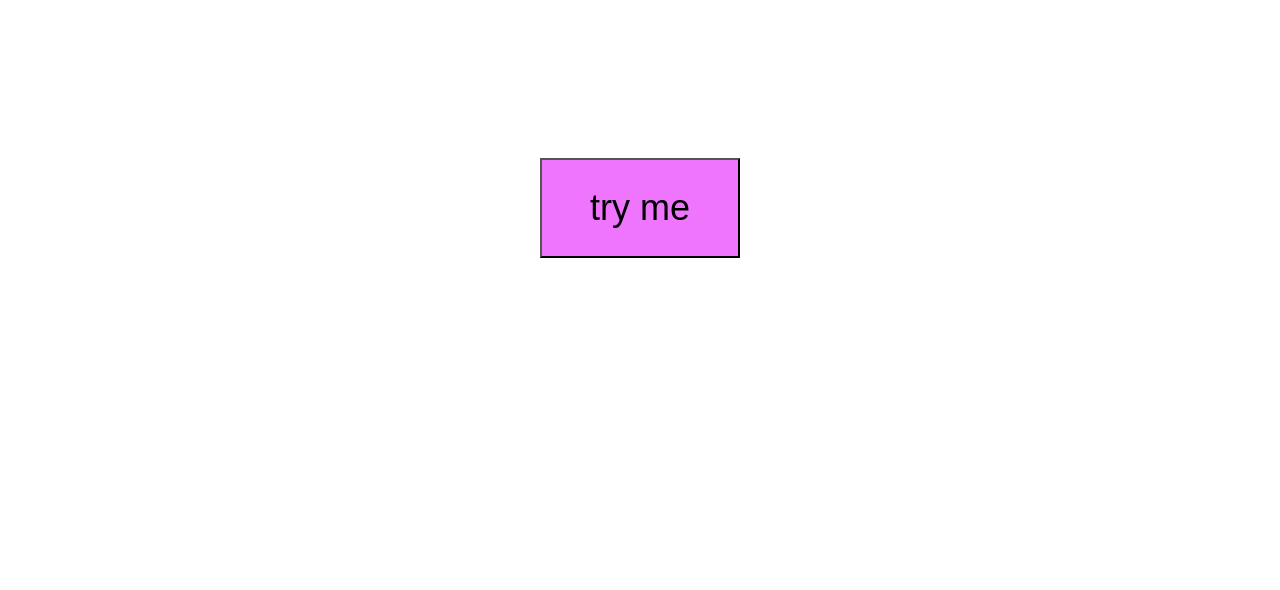
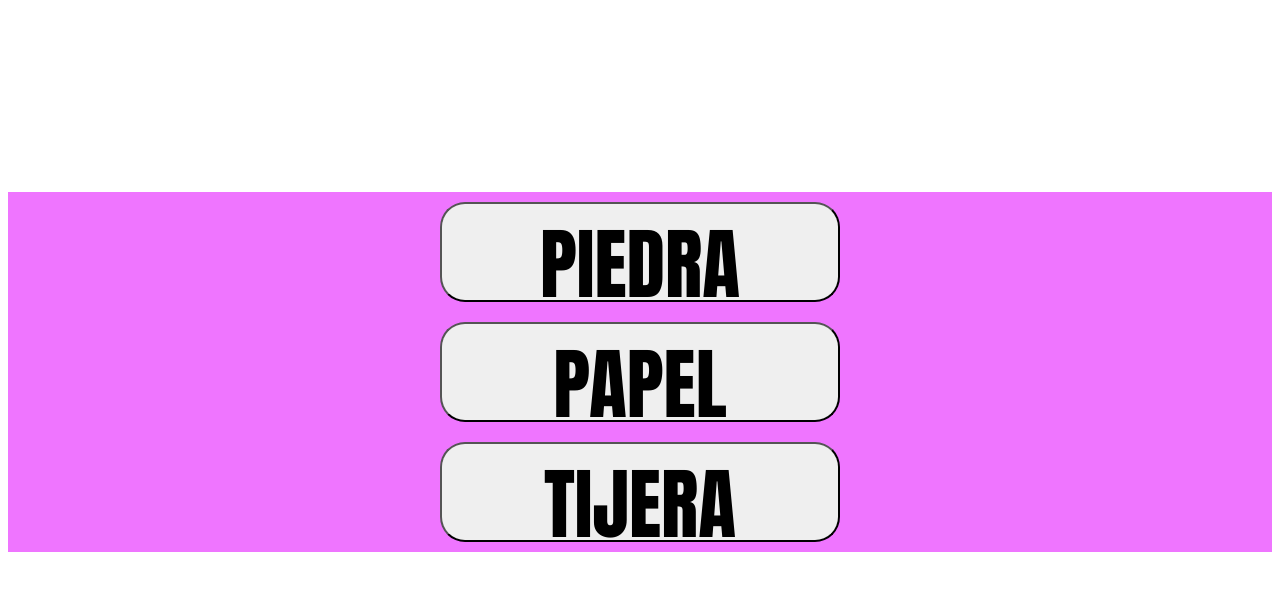
Before and after one commit to camilomontenegro/PPT, a plain HTML site: page index.html in a window 1280 px wide. Drawn offline with Linux system fonts and the light colour scheme.

Commit message:
Bigger buttons, text changes

```diff
--- a/index.html
+++ b/index.html
@@ -8,9 +8,14 @@
     <link rel="stylesheet" href="style.css">
 </head>
 <body class="body">
-    <div id="cpu"></div>
-    <div class="button_container"><button class="button" onclick="game();">try me</button></div>
-    <p id="result"></p>
+    <div class="cpu_base" id="cpu"></div>
+
+    <div class="button"><button id="ROCK" class="button_base" onclick="game('piedra');">PIEDRA</button></div>
+    <div class="button"><button id="PAPER" class="button_base" onclick="game('papel');">PAPEL</button></div>
+    <div class="button"><button id="SCISSORS" class="button_base" onclick="game('tijera');">TIJERA</button></div>
+
+
+    <p id="result" class="Results"></p>
 
 
     <script src="js.js">
--- a/js.js
+++ b/js.js
@@ -1,8 +1,9 @@
-function game() {
-    var items = ["Piedra", "Papel", "Tijera"];
+function game(ammo) {
+
+    var items = ["piedra", "papel", "tijera"];
     var cpu = items[Math.floor(Math.random()*items.length)];
     document.getElementById("cpu").innerHTML = cpu;
-    var pick = prompt("elige tu arma");
+    var pick = ammo;
 
 
     if (pick == cpu.toLowerCase()) {
@@ -17,13 +18,13 @@ function game() {
         (pick == "tijera" && cpu == items[0]) {
             document.getElementById("result").innerHTML = "La cpu gana";
     } else if
-    (pick == "papel" && cpu == items[0]) {
+        (pick == "papel" && cpu == items[0]) {
         document.getElementById("result").innerHTML = "Has ganado!";
     } else if
-    (pick ==  "tijera" && cpu == items[1]) {
+        (pick ==  "tijera" && cpu == items[1]) {
         document.getElementById("result").innerHTML = "Has ganado!";
     } else if
-    (pick == "piedra" && cpu == items[2]) {
+        (pick == "piedra" && cpu == items[2]) {
         document.getElementById("result").innerHTML = "Has ganado!";
     }
 }
--- a/style.css
+++ b/style.css
@@ -1,18 +1,41 @@
 .body {
     min-height: 100vh;
+    display: flex;
+    justify-content: center;
+    flex-direction: column;
+
 }
 
 .button {
-    width: 200px;
-    height: 100px;
     background-color: rgb(239, 117, 255);
     font-size: 36px;
-}
-
-.button_container {
-    height: 50vh;
     display: flex;
     justify-content: center;
     align-items: center;
 
+
 }
+
+.button_base {
+    width: 400px;
+    height: 100px;
+    margin-top: 10px;
+    margin-bottom: 10px;
+    border-radius: 25px;
+    font-size: 78px;
+    font-family: Impact, Haettenschweiler, 'Arial Narrow Bold', sans-serif;
+}
+
+.cpu_base {
+    display: flex;
+    justify-content: center;
+    font-size: 36px;
+    font-family: Impact, Haettenschweiler, 'Arial Narrow Bold', sans-serif
+}
+
+.Results {
+    display: flex;
+    justify-content: center;
+    font-size: 36px;
+    font-family: Impact, Haettenschweiler, 'Arial Narrow Bold', sans-serif
+}
```
